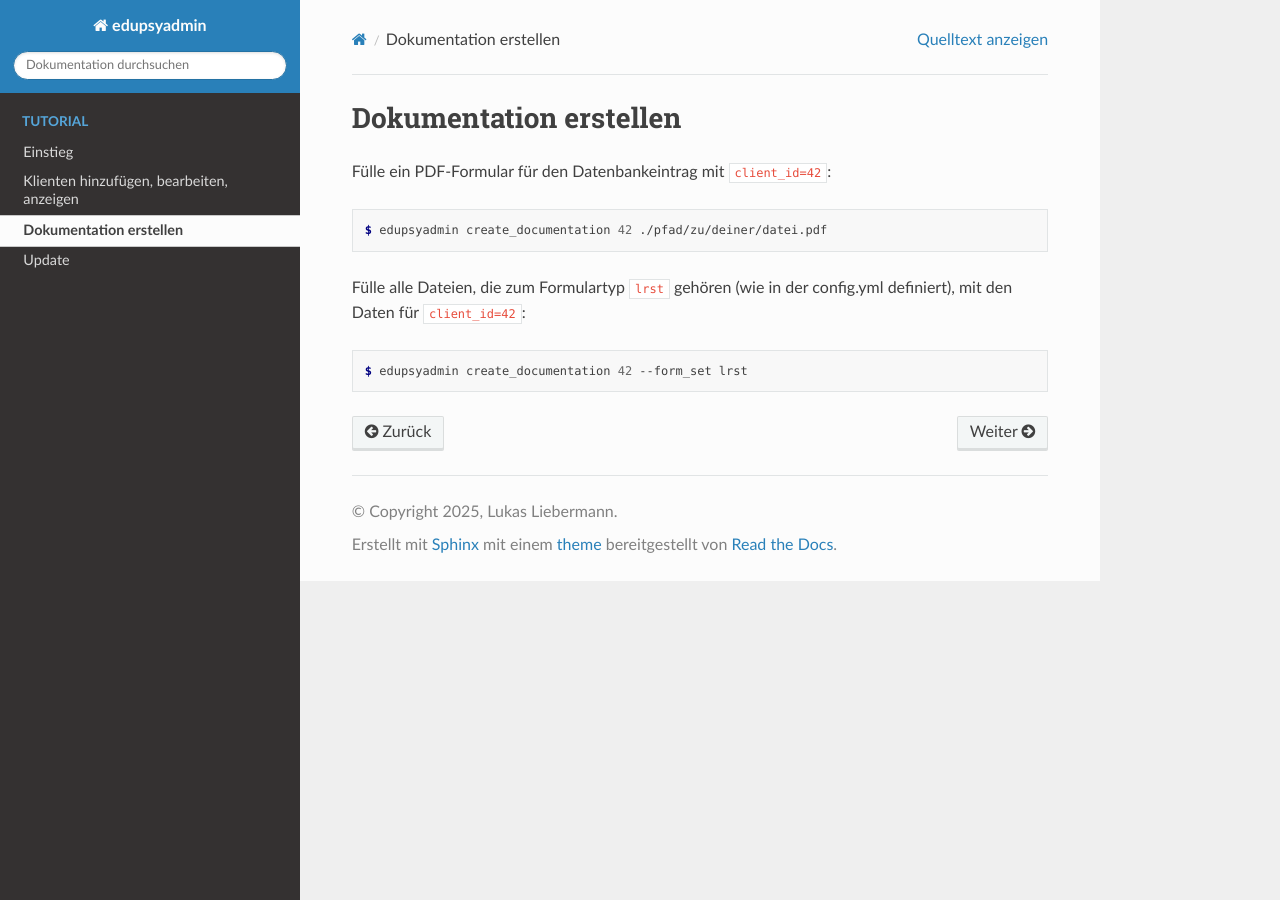
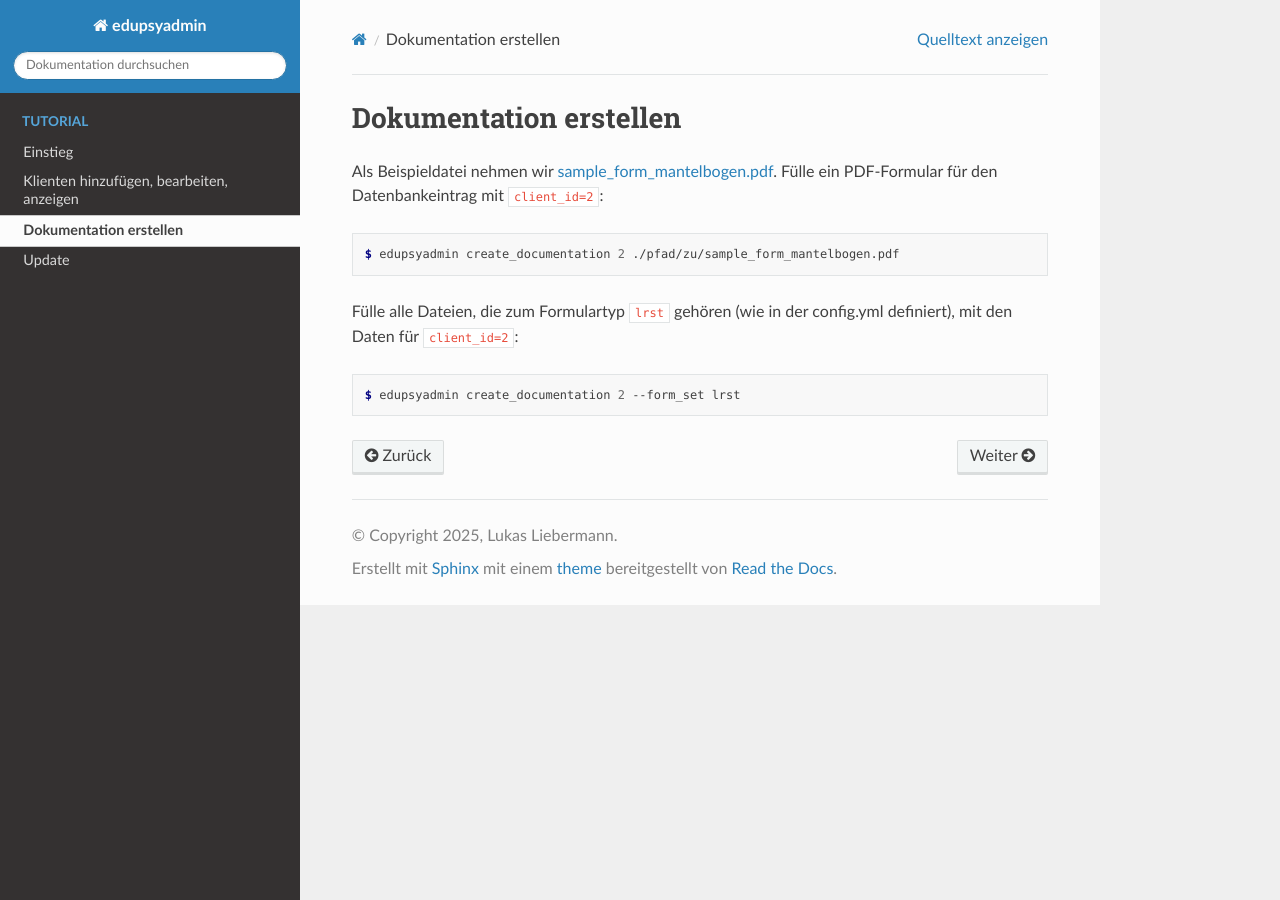
Before and after one commit to LKirst/edupsyadmin, a Sphinx documentation site: the page built from docs/tutorial/creatingdocumentation.rst, in a window 1280 px wide. Built offline with Sphinx 7.4.7 and the Read the Docs theme 3.1.0, drawn with Linux system fonts in a browser that asks for light colours.

Commit message:
docs(creatingdocumentation.rst): add a link to a sample pdf form to the tutorial

```diff
--- a/docs/tutorial/creatingdocumentation.rst
+++ b/docs/tutorial/creatingdocumentation.rst
@@ -1,15 +1,17 @@
 Dokumentation erstellen
 -----------------------
 
-Fülle ein PDF-Formular für den Datenbankeintrag mit ``client_id=42``:
+Als Beispieldatei nehmen wir `sample_form_mantelbogen.pdf
+<https://github.com/LKirst/edupsyadmin/blob/main/test/edupsyadmin/data/sample_form_mantelbogen.pdf>`_.
+Fülle ein PDF-Formular für den Datenbankeintrag mit ``client_id=2``:
 
 .. code-block:: console
 
-    $ edupsyadmin create_documentation 42 ./pfad/zu/deiner/datei.pdf
+    $ edupsyadmin create_documentation 2 ./pfad/zu/sample_form_mantelbogen.pdf
 
 Fülle alle Dateien, die zum Formulartyp ``lrst`` gehören (wie in der
-config.yml definiert), mit den Daten für ``client_id=42``:
+config.yml definiert), mit den Daten für ``client_id=2``:
 
 .. code-block:: console
 
-    $ edupsyadmin create_documentation 42 --form_set lrst
+    $ edupsyadmin create_documentation 2 --form_set lrst
```
